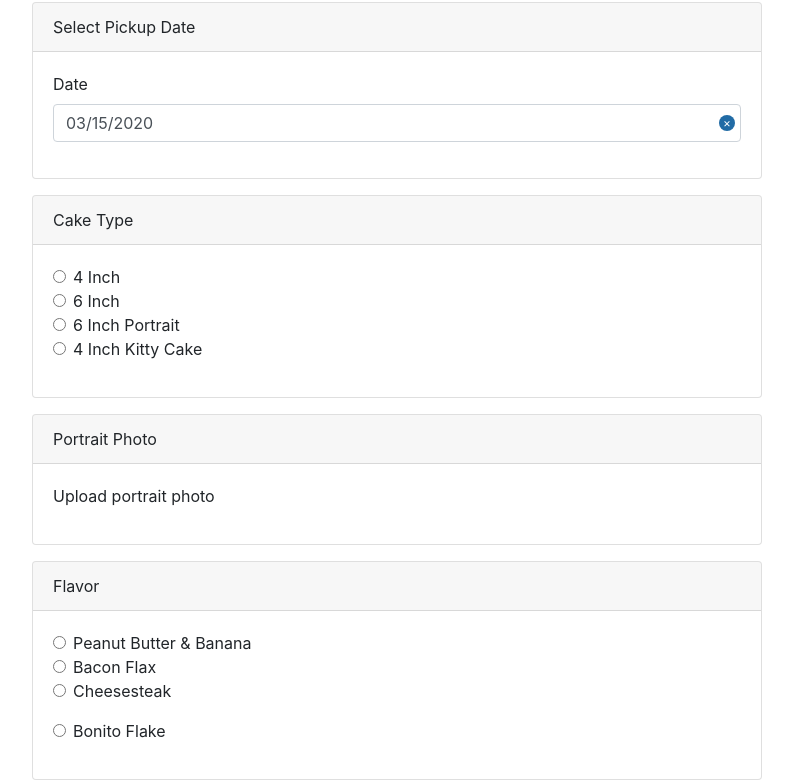
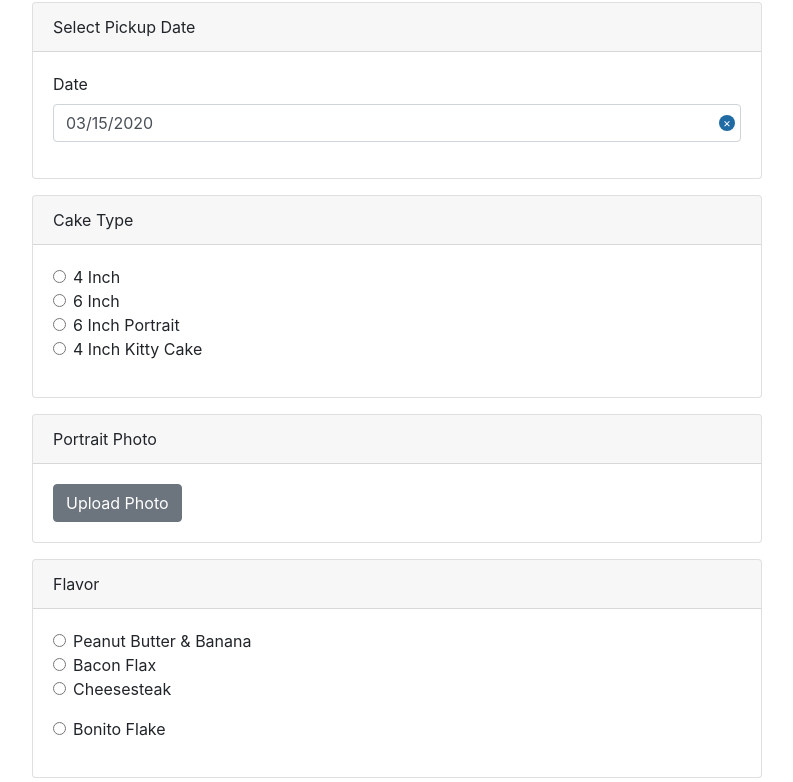
Before and after one commit to emaildano/barkshop-cake-form, a Gatsby site: page / in a window 1280 px wide. Shown: the part 54-836 px from the top of the page, without its empty margins (243-1036 px from the left). Built offline with nearby package versions, Linux system fonts and the light colour scheme; Gatsby itself is replaced by a stand-in of ours.

Commit message:
updated cake page

```diff
--- a/src/components/order-form/portrait-file.js
+++ b/src/components/order-form/portrait-file.js
@@ -1,6 +1,6 @@
 import React from "react"
 import Dropzone from "react-dropzone"
-import { Card, CardBody, CardHeader } from "reactstrap"
+import { Card, CardBody, CardHeader, Button } from "reactstrap"
 
 const PortraitFile = () => {
   return (
@@ -12,7 +12,7 @@ const PortraitFile = () => {
             <section>
               <div {...getRootProps()}>
                 <input {...getInputProps()} />
-                <p>Upload portrait photo</p>
+                <Button>Upload Photo</Button>
               </div>
             </section>
           )}
```
Also changed, not shown: 2 other files.
